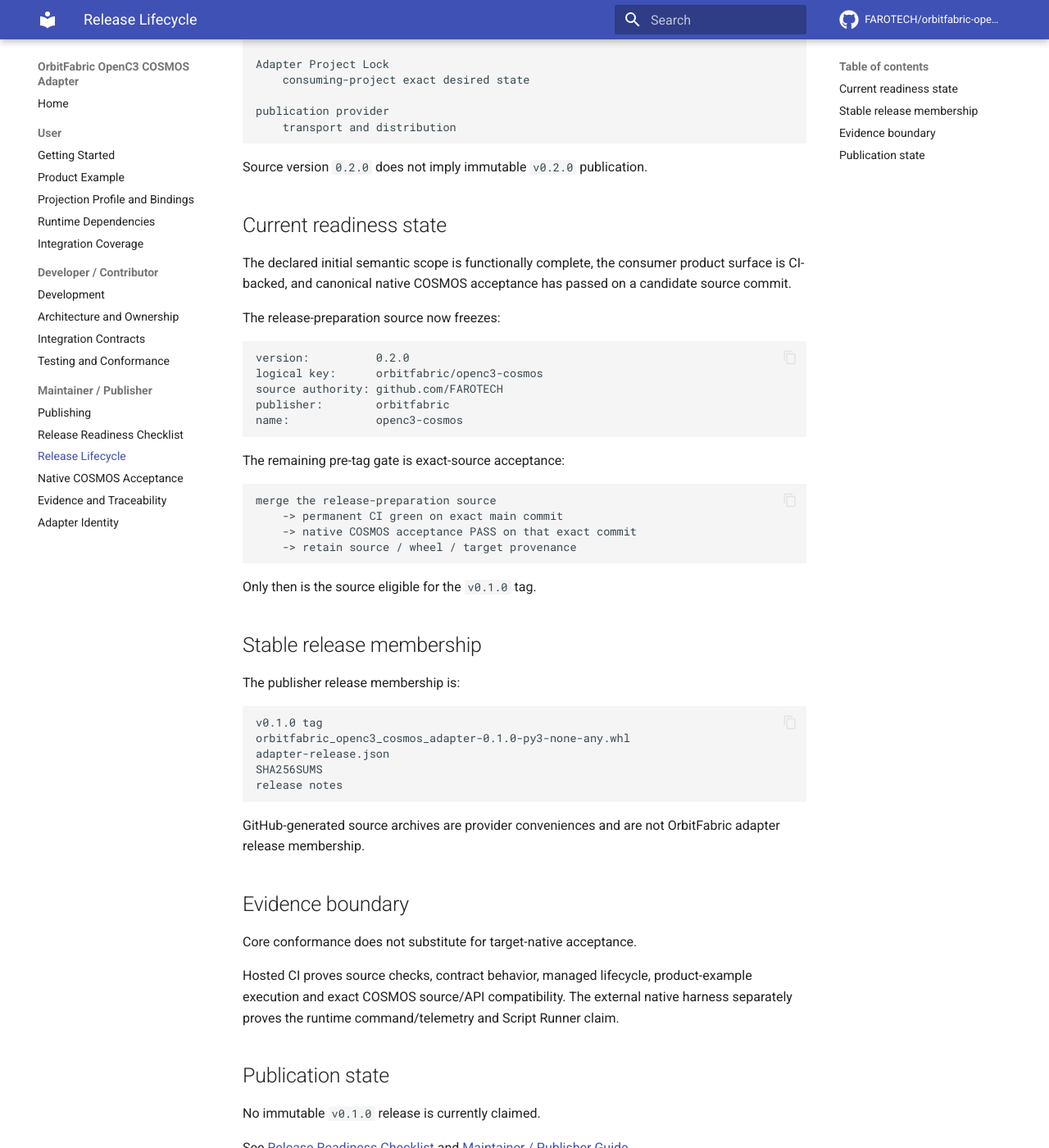
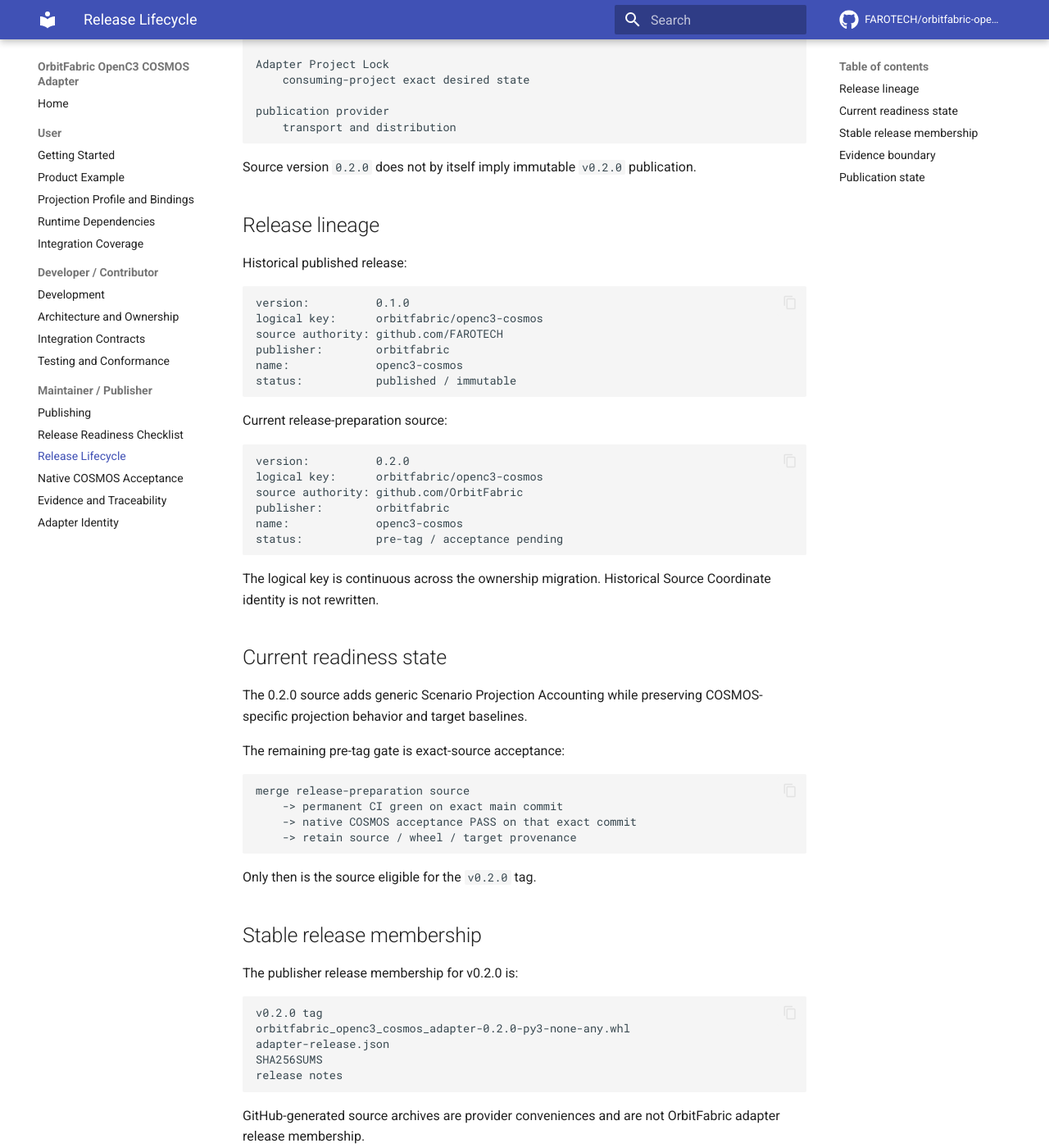
Before and after one commit to FAROTECH/orbitfabric-openc3-cosmos-adapter, an MkDocs documentation site: the page built from docs/release-lifecycle.md, in a window 1280 px wide and 1400 px high, scrolled down 245 px. Shown: the whole window at 82% size. Built offline with MkDocs 1.6.1 and Material for MkDocs 9.7.7, drawn with Linux system fonts in a browser that asks for light colours; comment, search, counter and statistics services are not loaded; some of the changed text lies outside the part shown.

Commit message:
Define post-migration v0.2.0 release lifecycle

````diff
--- a/docs/release-lifecycle.md
+++ b/docs/release-lifecycle.md
@@ -1,6 +1,6 @@
 # Release Lifecycle
 
-The adapter follows the same product boundary proven by the first canonical OpenOBSW/OpenSVF adapter:
+The adapter follows the same product boundary proven by the canonical public OrbitFabric adapters:
 
 ```text
 Adapter Release Descriptor
@@ -13,40 +13,56 @@
     transport and distribution
 ```
 
-Source version `0.2.0` does not imply immutable `v0.2.0` publication.
+Source version `0.2.0` does not by itself imply immutable `v0.2.0` publication.
 
-## Current readiness state
+## Release lineage
 
-The declared initial semantic scope is functionally complete, the consumer product surface is CI-backed, and canonical native COSMOS acceptance has passed on a candidate source commit.
+Historical published release:
 
-The release-preparation source now freezes:
+```text
+version:          0.1.0
+logical key:      orbitfabric/openc3-cosmos
+source authority: github.com/FAROTECH
+publisher:        orbitfabric
+name:             openc3-cosmos
+status:           published / immutable
+```
+
+Current release-preparation source:
 
 ```text
 version:          0.2.0
 logical key:      orbitfabric/openc3-cosmos
-source authority: github.com/FAROTECH
+source authority: github.com/OrbitFabric
 publisher:        orbitfabric
 name:             openc3-cosmos
+status:           pre-tag / acceptance pending
 ```
+
+The logical key is continuous across the ownership migration. Historical Source Coordinate identity is not rewritten.
+
+## Current readiness state
+
+The 0.2.0 source adds generic Scenario Projection Accounting while preserving COSMOS-specific projection behavior and target baselines.
 
 The remaining pre-tag gate is exact-source acceptance:
 
 ```text
-merge the release-preparation source
+merge release-preparation source
     -> permanent CI green on exact main commit
     -> native COSMOS acceptance PASS on that exact commit
     -> retain source / wheel / target provenance
 ```
 
-Only then is the source eligible for the `v0.1.0` tag.
+Only then is the source eligible for the `v0.2.0` tag.
 
 ## Stable release membership
 
-The publisher release membership is:
+The publisher release membership for v0.2.0 is:
 
 ```text
-v0.1.0 tag
-orbitfabric_openc3_cosmos_adapter-0.1.0-py3-none-any.whl
+v0.2.0 tag
+orbitfabric_openc3_cosmos_adapter-0.2.0-py3-none-any.whl
 adapter-release.json
 SHA256SUMS
 release notes
@@ -62,6 +78,9 @@
 
 ## Publication state
 
-No immutable `v0.1.0` release is currently claimed.
+```text
+v0.1.0  published / immutable / historical FAROTECH Source Coordinate
+v0.2.0  release preparation / OrbitFabric Source Coordinate / not yet tagged
+```
 
 See [Release Readiness Checklist](adapter-readiness-checklist.md) and [Maintainer / Publisher Guide](publishing.md).
````
